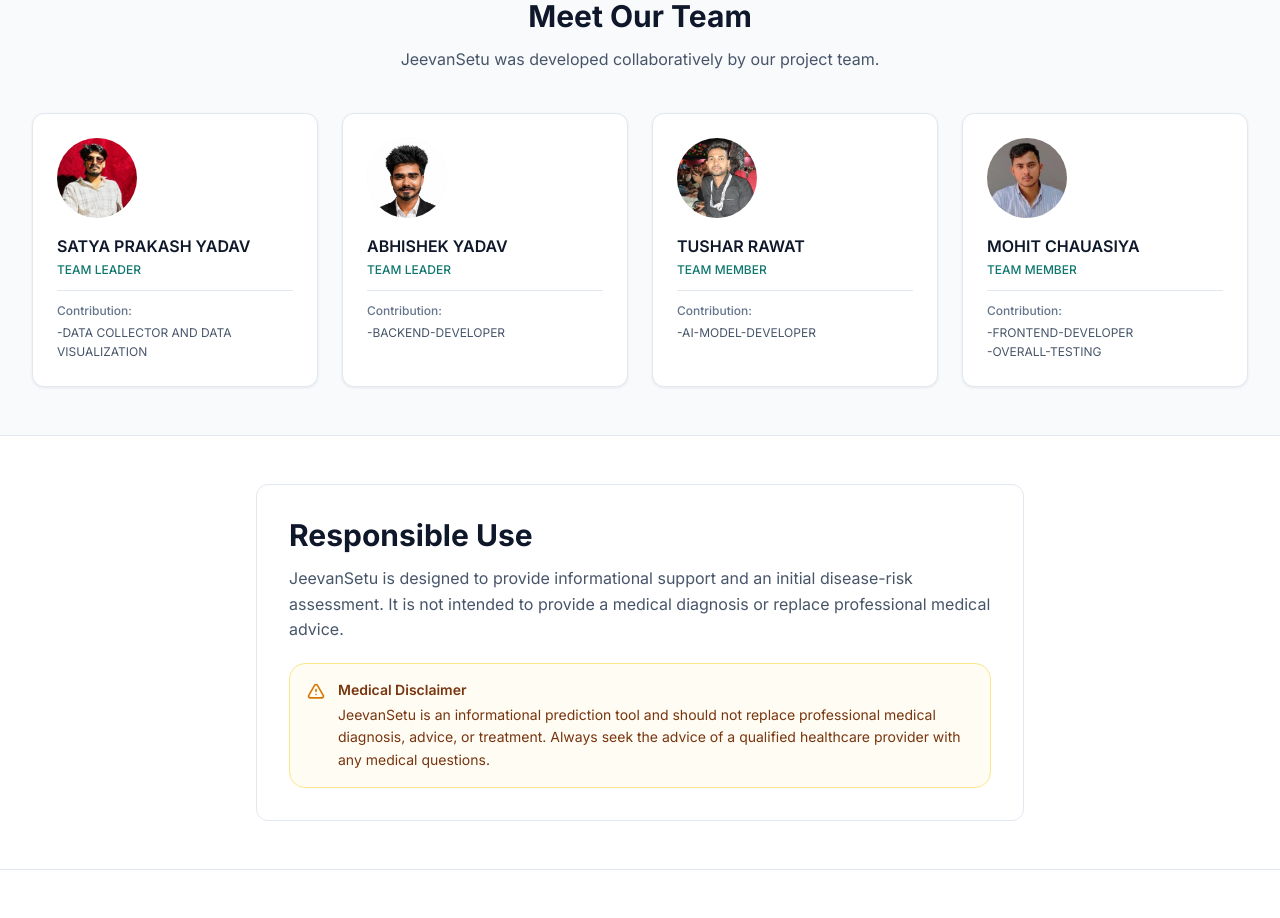
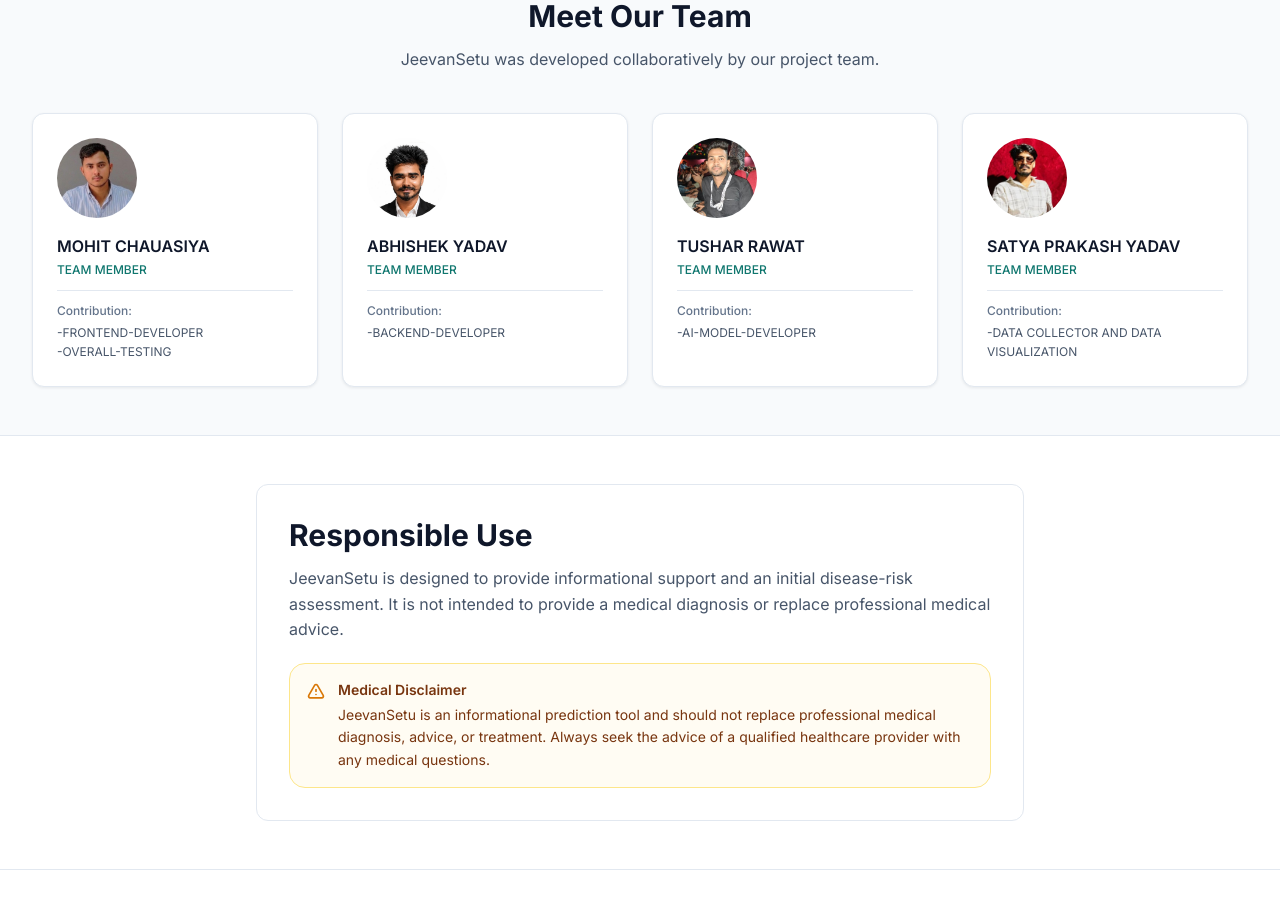
Before and after one commit to MohitChaurasiya1/JeevanSetu_project, a React (Vite) app in the folder frontend/: page /about in a window 1280 px wide. Shown: the part 1040-1958 px from the top of the page. Built offline with nearby package versions, Linux system fonts and the light colour scheme; no server answers.

Commit message:
about aboutpage edit

```diff
--- a/frontend/src/pages/public/About/AboutPage.jsx
+++ b/frontend/src/pages/public/About/AboutPage.jsx
@@ -38,14 +38,14 @@ const AboutPage = () => {
   const teamMembers = [
 
     {
-      name: 'SATYA PRAKASH YADAV',
-      role: 'TEAM LEADER',
-      contribution: '-DATA COLLECTOR AND DATA VISUALIZATION',
-      image: '/images/teams/Satya.jpeg',
+     name: 'MOHIT CHAUASIYA',
+      role: 'TEAM MEMBER',
+      contribution: '-FRONTEND-DEVELOPER\n-OVERALL-TESTING',
+      image: '/images/teams/mohit.png',
     },
      {
       name: 'ABHISHEK YADAV',
-      role: 'TEAM LEADER',
+      role: 'TEAM MEMBER',
       contribution: '-BACKEND-DEVELOPER',
       image: '/images/teams/Abhishek.jpeg',
     },
@@ -56,10 +56,10 @@ const AboutPage = () => {
       image: '/images/teams/Tushar.jpeg',
     },
     {
-      name: 'MOHIT CHAUASIYA',
+      name: 'SATYA PRAKASH YADAV',
       role: 'TEAM MEMBER',
-      contribution: '-FRONTEND-DEVELOPER\n-OVERALL-TESTING',
-      image: '/images/teams/mohit.png',
+      contribution: '-DATA COLLECTOR AND DATA VISUALIZATION',
+      image: '/images/teams/Satya.jpeg',
     },
 
   ];
```
